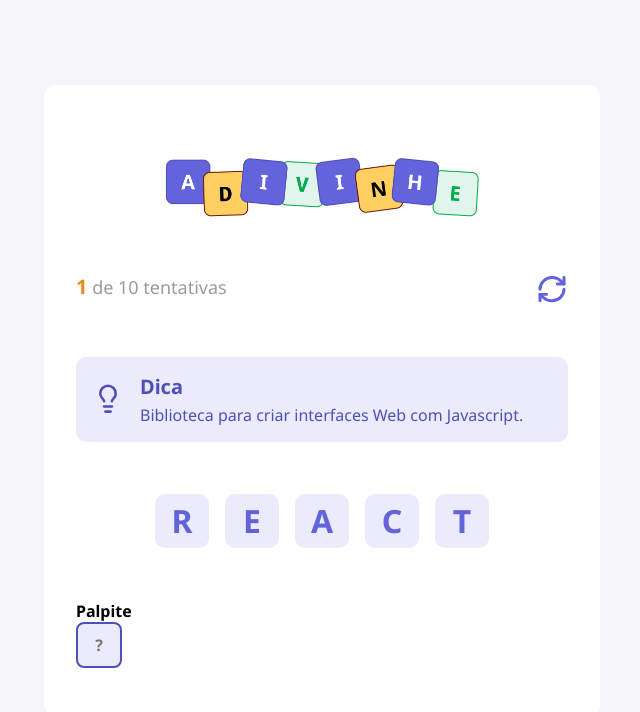
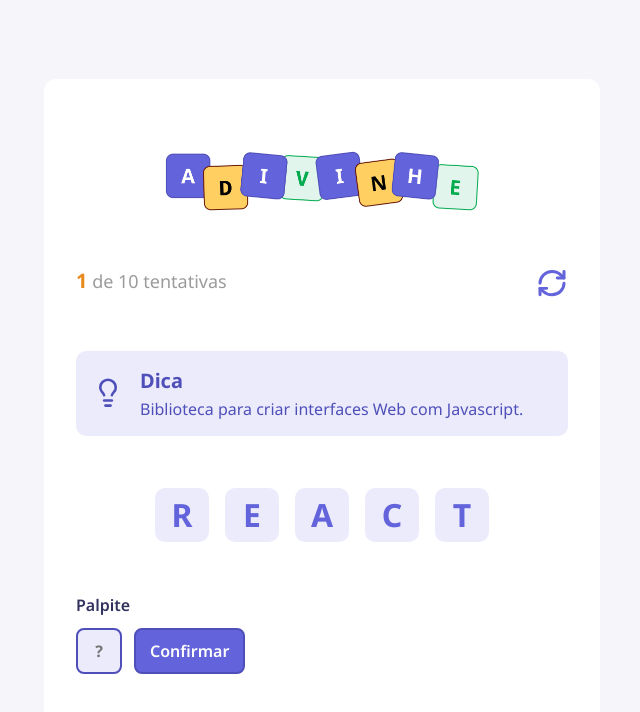
Before and after one commit to Matheus-AlvesCS/advinhe, a React (Vite) app: page / in a window 1280 px wide. Shown: the top 712 px of the page, without its empty margins (318-958 px from the left). Built offline with nearby package versions, Linux system fonts and the light colour scheme.

Commit message:
feat(button): add button component

```diff
--- a/src/App.tsx
+++ b/src/App.tsx
@@ -4,6 +4,7 @@
 import { Tip } from "./components/Tip"
 import { Letter } from "./components/Letter"
 import { Input } from "./components/Input"
+import { Button } from "./components/Button"
 
 import styles from "./app.module.css"
 
@@ -26,10 +27,11 @@
           <Letter value="T" />
         </div>
 
-        <div>
+        <div className={styles.guess}>
           <h4>Palpite</h4>
 
-          <Input maxLength={1} placeholder="?" />
+          <Input autoFocus maxLength={1} placeholder="?" />
+          <Button title="Confirmar" />
         </div>
       </main>
     </div>
--- a/src/app.module.css
+++ b/src/app.module.css
@@ -24,3 +24,16 @@
   flex-wrap: wrap;
   gap: 1rem;
 }
+
+.guess {
+  & > h4 {
+    margin-bottom: 0.75rem;
+    color: #32325f;
+    font: 1.125rem;
+    font-weight: 600;
+  }
+
+  & > button {
+    margin-left: 0.75rem;
+  }
+}
--- /dev/null
+++ b/src/components/Button/index.tsx
@@ -0,0 +1,13 @@
+import styles from "./styles.module.css"
+
+type ButtonProps = React.ComponentProps<"button"> & {
+  title: string
+}
+
+export function Button({ title, ...rest }: ButtonProps) {
+  return (
+    <button type="button" className={styles.button} {...rest}>
+      {title}
+    </button>
+  )
+}
--- /dev/null
+++ b/src/components/Button/styles.module.css
@@ -0,0 +1,13 @@
+.button {
+  height: 2.875rem;
+  padding-inline: 0.875rem;
+  border-radius: 0.5rem;
+
+  background-color: #6363db;
+  border: 2px solid #4f4fb9;
+
+  color: #fff;
+  font-family: "Noto Sans", sans-serif;
+  font-size: 1rem;
+  font-weight: 600;
+}
--- a/src/components/Input/styles.module.css
+++ b/src/components/Input/styles.module.css
@@ -4,6 +4,7 @@
   border-radius: 0.5rem;
 
   background-color: #ebebfc;
+  color: #6363db;
   border: 2px solid #4f4fb9;
   outline: none;
 
```
